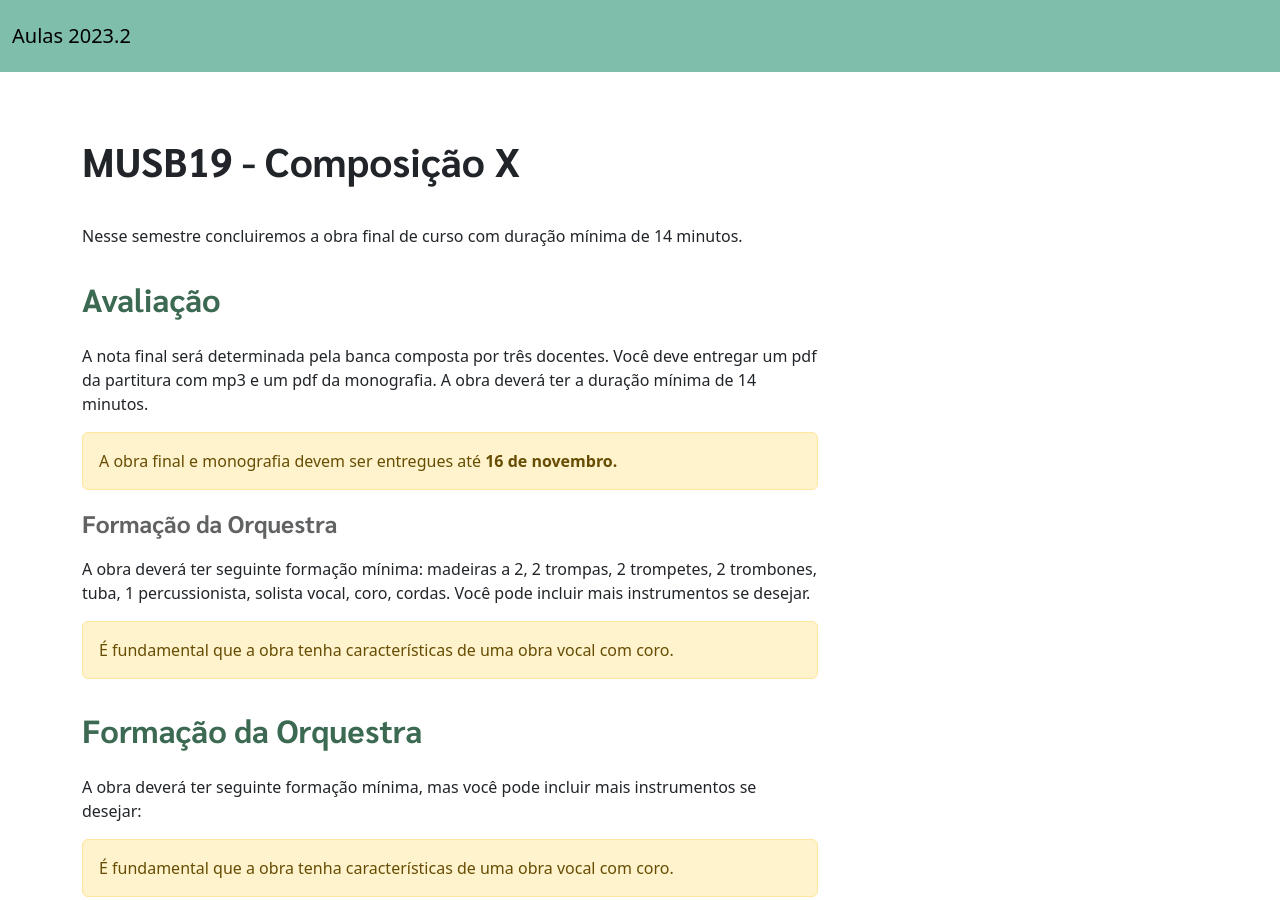
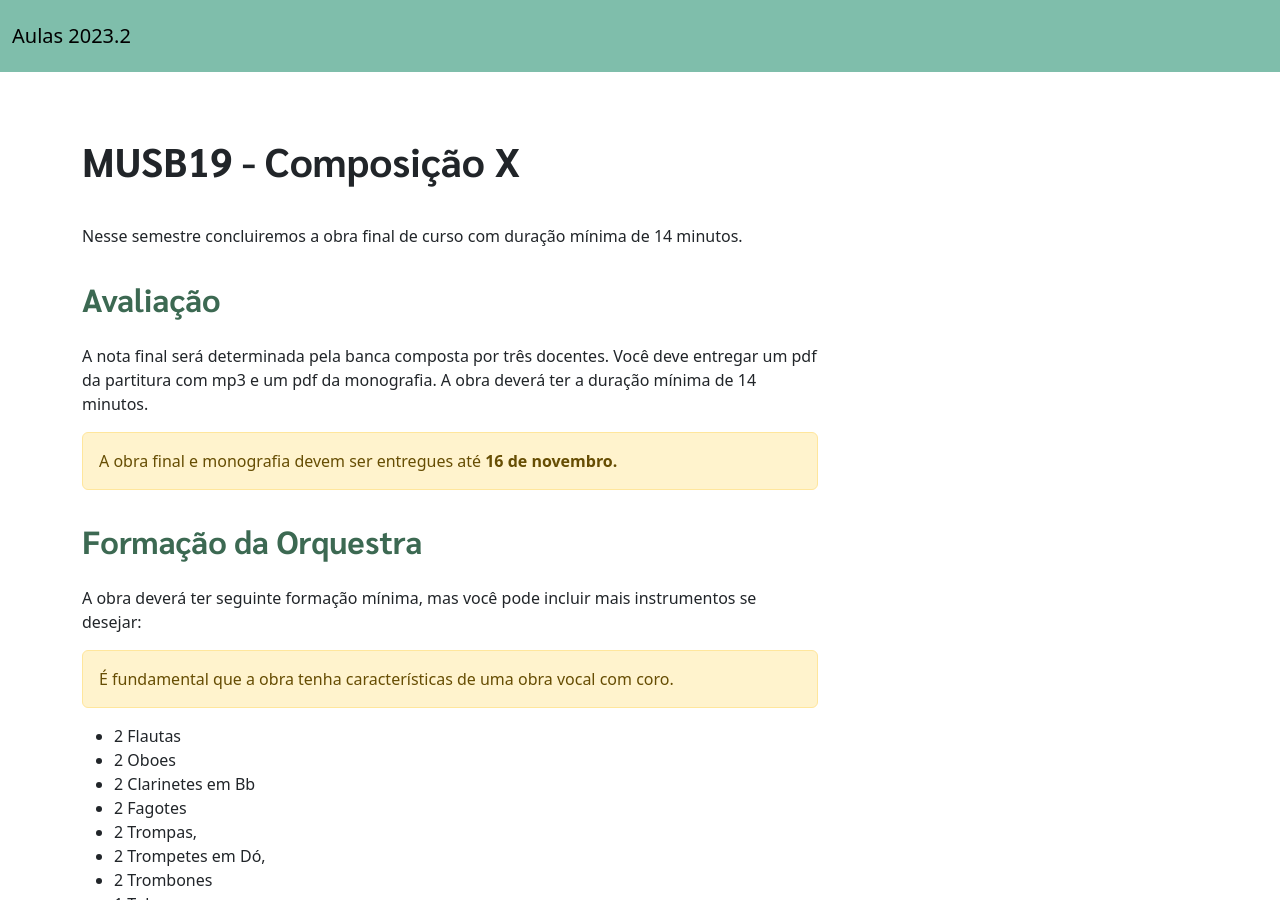
Before and after one commit to pedrokroger/pedrokroger.github.io, a Jekyll site: the page built from pages/musb19-comp10.md, in a window 1280 px wide and 900 px high. Built offline with Jekyll 4.4.1, drawn with Linux system fonts in a browser that asks for light colours.

Commit message:
Fix page and links

```diff
--- a/pages/musb19-comp10.md
+++ b/pages/musb19-comp10.md
@@ -16,15 +16,6 @@ duração mínima de 14 minutos.
 
 {: .alert .alert-warning }
 A obra final e monografia devem ser entregues até **16 de novembro.**
-
-### Formação da Orquestra
-
-A obra deverá ter seguinte formação mínima: madeiras a 2, 2 trompas, 2
-trompetes, 2 trombones, tuba, 1 percussionista, solista vocal, coro, cordas.
-Você pode incluir mais instrumentos se desejar.
-
-{: .alert .alert-warning}
-É fundamental que a obra tenha características de uma obra vocal com coro.
 
 ## Formação da Orquestra
 
@@ -69,7 +60,7 @@ A monografia será trabalhada nas aulas de composição.
 - [Monografia de Marcos][10]
 - [Template da Monografia][11]
 
-[10]: https://www.icloud.com/iclouddrive/05eWqDQICE5DhqCRJh7LxuoBw#Monografia_Marcos_Sampaio
+[10]: https://www.dropbox.com/scl/fi/h351kpgcvoefbfep3g3tm/Monografia-Marcos-Sampaio.pdf?rlkey=htvuikvunun3lsuvpl9r34jxc&dl=0
 [11]: https://www.dropbox.com/scl/fi/ljxzu5imnuicne8gsfp9q/Template.docx?dl=0&rlkey=cplhwh3g30et2z2f9541jcyrx
 
 ## Cronograma
```
